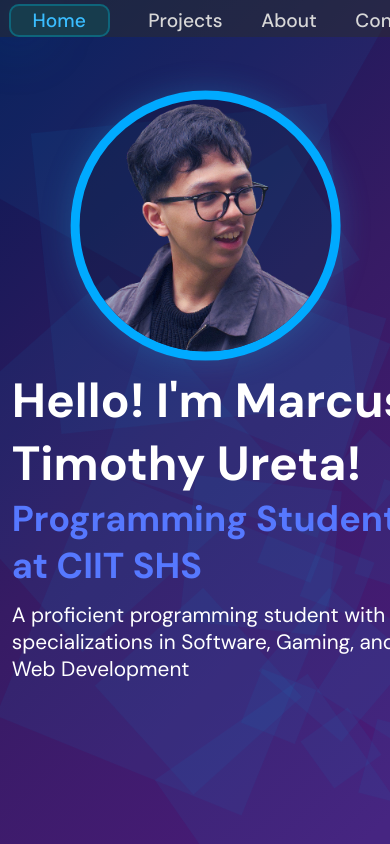
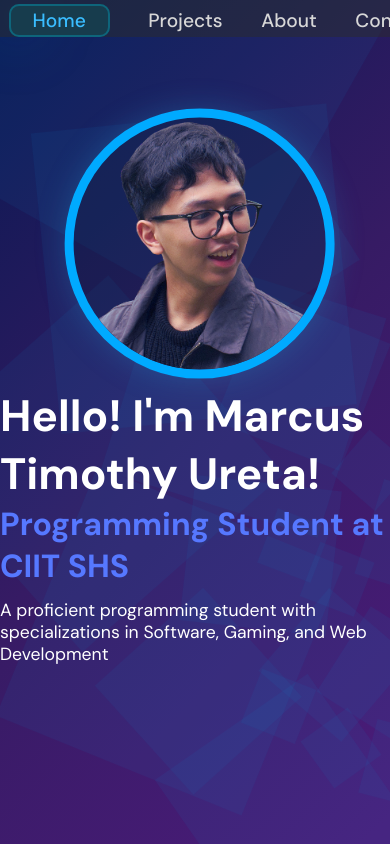
Before and after one commit to PinGEm/portfolio-site, a React (Vite) app: page / in a window 390 px wide. Shown: the top 844 px of the page. Built offline with nearby package versions, Linux system fonts and the light colour scheme.

Commit message:
small mobile fix

```diff
--- a/src/HomePage.module.css
+++ b/src/HomePage.module.css
@@ -82,21 +82,20 @@
 
     .introText{
         text-align: left;
-        margin-left:3%;
         margin-top:15%;
         max-width:400px;
     }
 
     .section h1{
-        font-size:3em;
+        font-size:2.75em;
     }
 
     .section h2{
-        font-size: 2.25em;
+        font-size: 2em;
     }
 
     .section p{
-        font-size:1.3em;
+        font-size:1.1em;
     }
 
     .section img{
```
